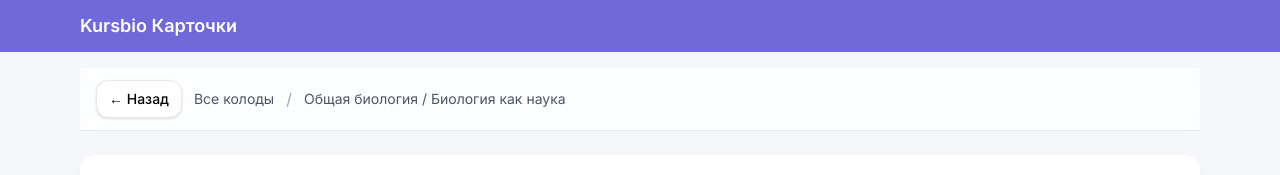
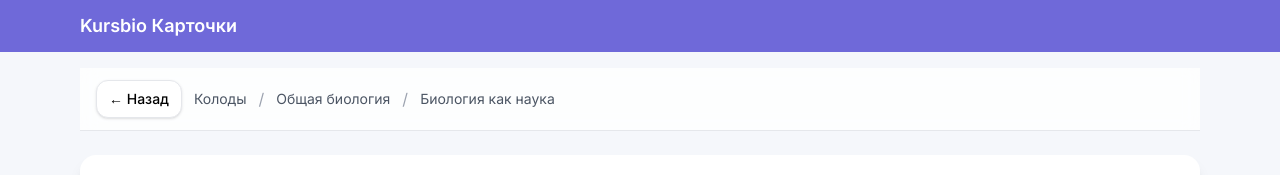
Before and after one commit to Cavor789/kursbio-flashcards, a Next.js app: page /deck/1 in a window 1280 px wide. Shown: the top 175 px of the page. Built offline with nearby package versions, Linux system fonts and the light colour scheme; no server answers; the database is empty.

Commit message:
TopNav.tsx

```diff
--- a/components/TopNav.tsx
+++ b/components/TopNav.tsx
@@ -2,31 +2,28 @@
 import Link from 'next/link';
 import { useRouter } from 'next/navigation';
 
-export default function TopNav({ section, topic }:{
-  section?: string|null; topic?: string|null
-}) {
+export default function TopNav({ topic }:{ topic?: string|null }) {
   const r = useRouter();
   return (
     <div className="sticky top-0 z-40 bg-white/80 backdrop-blur border-b">
       <div className="max-w-6xl mx-auto px-4 py-3 flex items-center gap-3">
         <button onClick={() => r.back()} className="btn btn-ghost">← Назад</button>
 
-        {/* Всегда ведём на главную со списком колод */}
-        <Link href="/" className="text-sm text-gray-600 hover:underline">
-          Все колоды
-        </Link>
-
+        <Link href="/" className="text-sm text-gray-600 hover:underline">Колоды</Link>
         <span className="text-gray-400">/</span>
 
-        {/* Клик по этому элементу тоже уводит «наверх» */}
-        <Link href="/" className="text-sm text-gray-600 hover:underline">
-          {section || 'Общая биология / Биология как наука'}
+        <Link href="/biology" className="text-sm text-gray-600 hover:underline">
+          Общая биология
+        </Link>
+        <span className="text-gray-400">/</span>
+
+        <Link href="/biology/science" className="text-sm text-gray-600 hover:underline">
+          Биология как наука
         </Link>
 
         {topic && (
           <>
             <span className="text-gray-400">/</span>
-            {/* Текущая тема — просто текст, не ссылка */}
             <span className="text-sm font-medium">{topic}</span>
           </>
         )}
```
